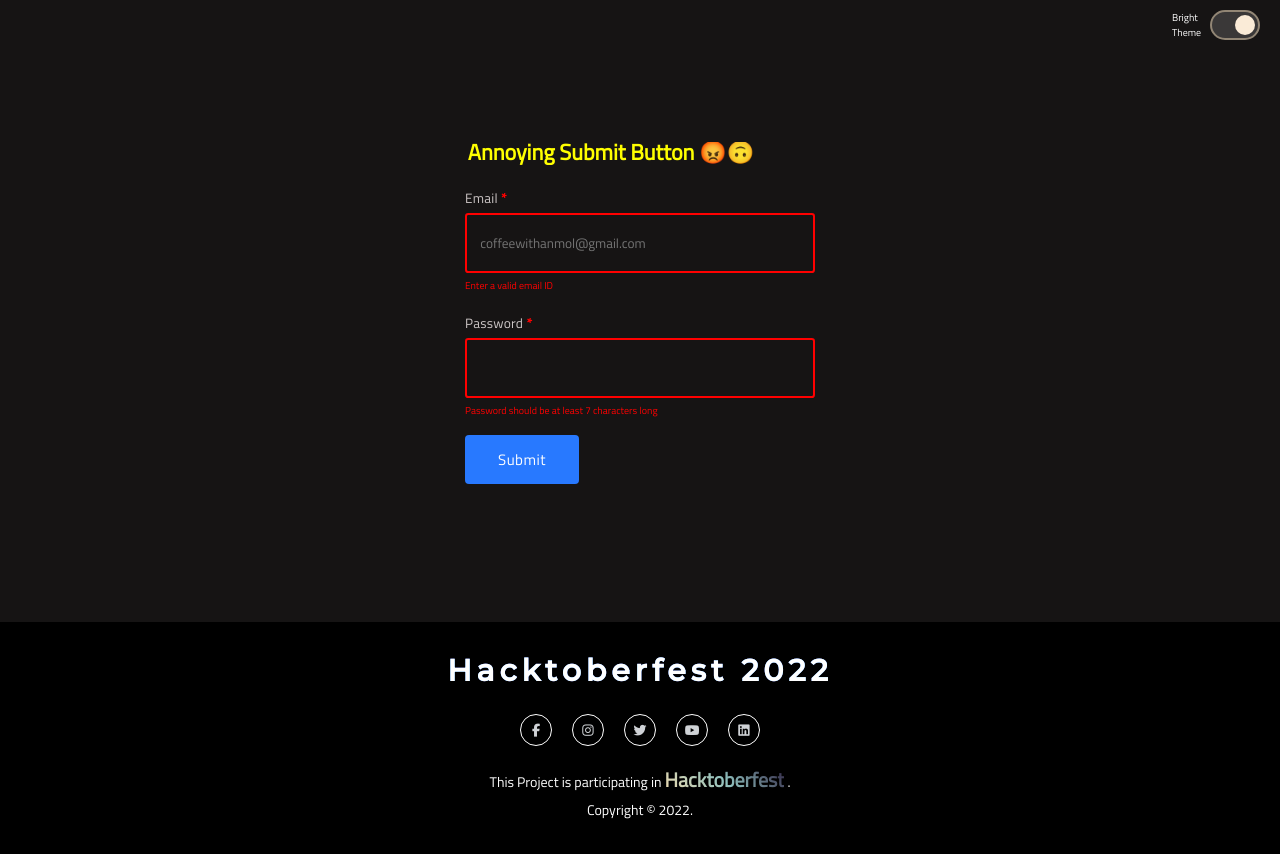
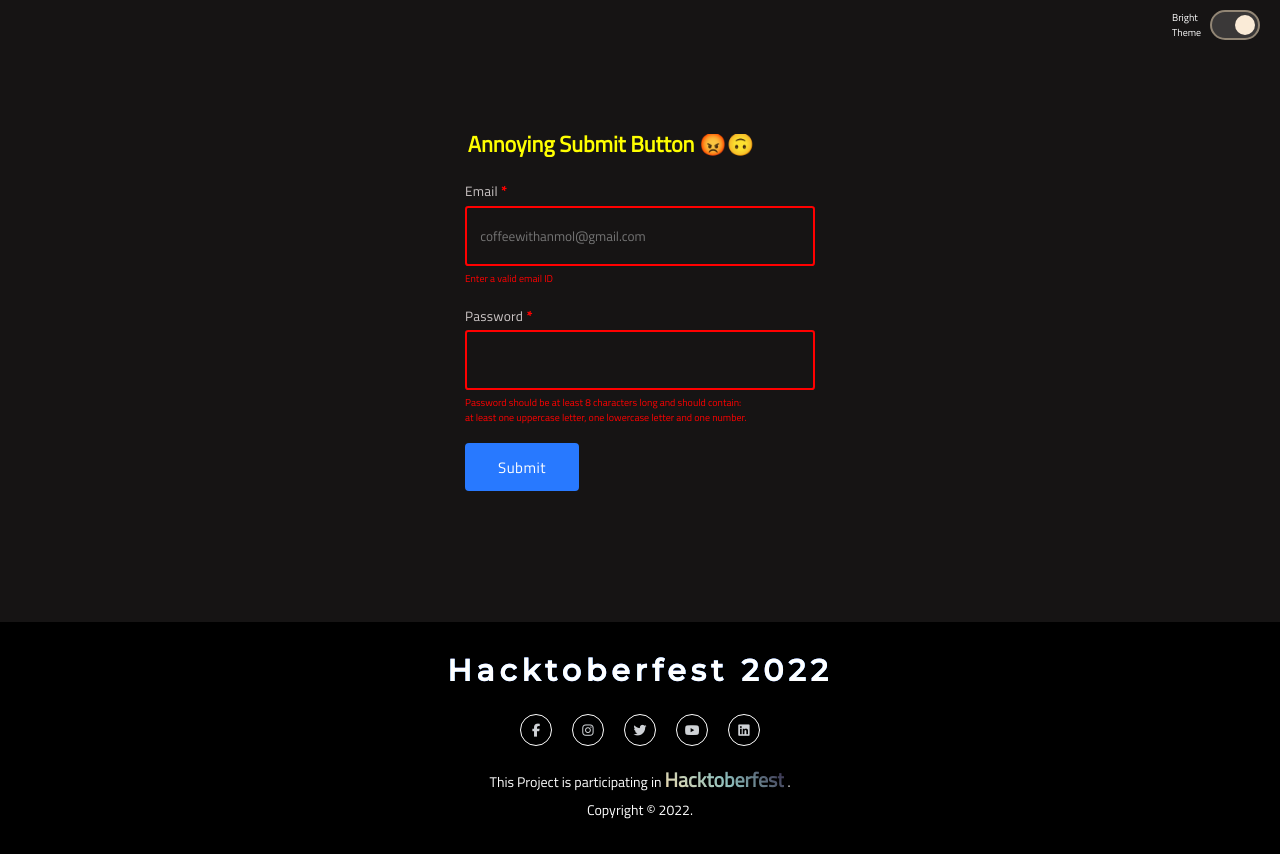
Before and after one commit to fineanmol/Annoying-submit-button, a React (Create React App) app: page / in a window 1280 px wide. Built offline with nearby package versions, Linux system fonts and the light colour scheme.

Commit message:
improved password validation

```diff
--- a/src/App.js
+++ b/src/App.js
@@ -21,7 +21,7 @@ function App() {
   const annoyingSubmitButton = () => {
     setShowToast(false);
 
-    if (form.password.length <= 6 || !validateEmail(form.email)) {
+    if (!validatePassword(form.password) || !validateEmail(form.email)) {
       setToggleClass((prevState) => !prevState);
       setShowToast(true);
       setTimeout(() => {
@@ -38,16 +38,25 @@ function App() {
       );
   };
 
+  const validatePassword = (password) => {
+    return String(password).match(
+      /^(?=.*[a-z])(?=.*[A-Z])(?=.*\d)[a-zA-Z\d]{8,}$/
+    );
+  };
+
   return (
     <>
       <ThemeButton setThemeState={setThemeState} themeState={themeState} />
       <section className={`form-section ${themeState}-theme`}>
-
         <a href="#" className="link">
           <span className="mask">
             <div className="link-container">
-              <span className="link-title1 title">Annoying Submit Button 😡🙃</span>
-              <span className="link-title2 title">Annoying Submit Button 😡🙃</span>
+              <span className="link-title1 title">
+                Annoying Submit Button 😡🙃
+              </span>
+              <span className="link-title2 title">
+                Annoying Submit Button 😡🙃
+              </span>
             </div>
           </span>
         </a>
@@ -87,7 +96,9 @@ function App() {
             </label>
             <input
               className={`input ${
-                form.password.length <= 6 ? "wrong-input" : "correct-input"
+                !validatePassword(form.password)
+                  ? "wrong-input"
+                  : "correct-input"
               } ${themeState}-theme`}
               type="password"
               name="password"
@@ -99,9 +110,12 @@ function App() {
             />
           </div>
           <div>
-            {form.password.length <= 6 ? (
+            {!validatePassword(form.password) ? (
               <p className="warning-message">
-                Password should be at least 7 characters long
+                Password should be at least 8 characters long and should
+                contain: <br />
+                at least one uppercase letter, one lowercase letter and one
+                number.
               </p>
             ) : (
               ""
```
